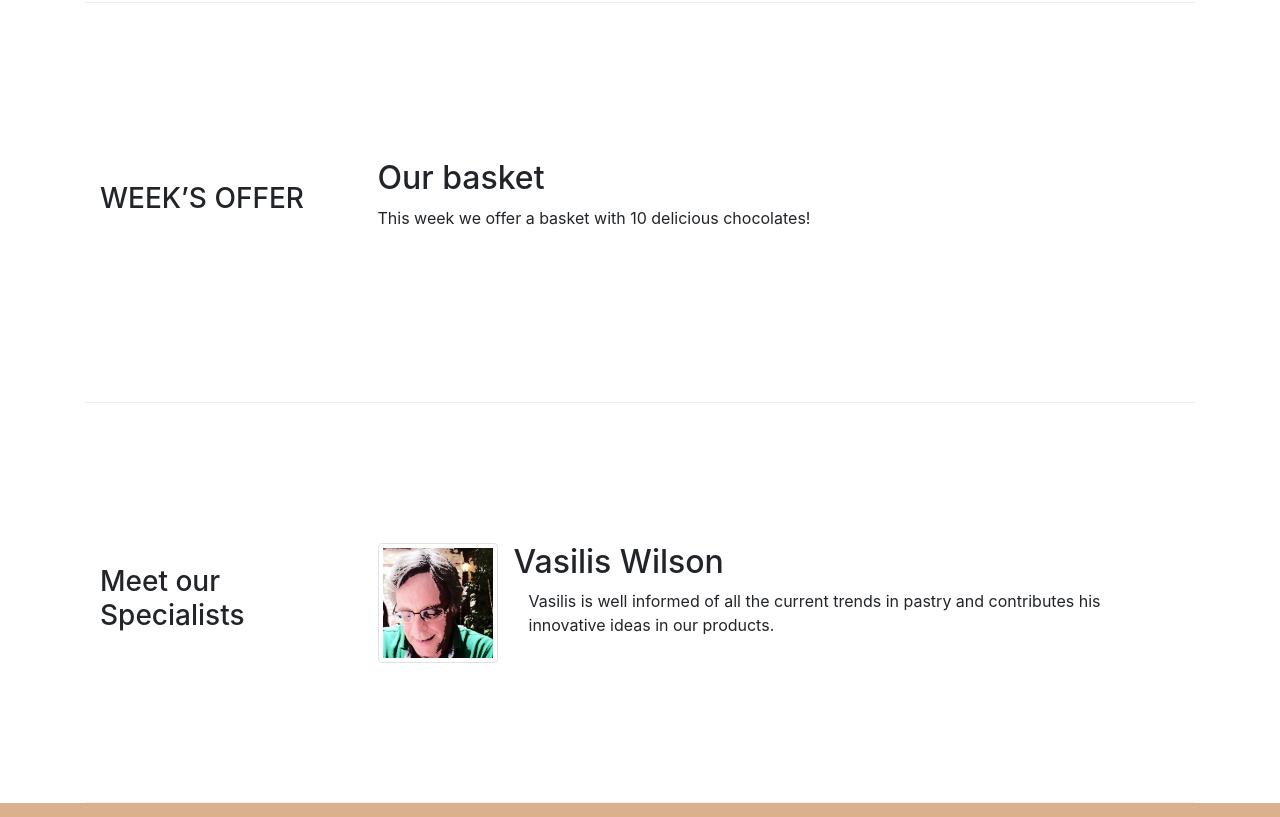
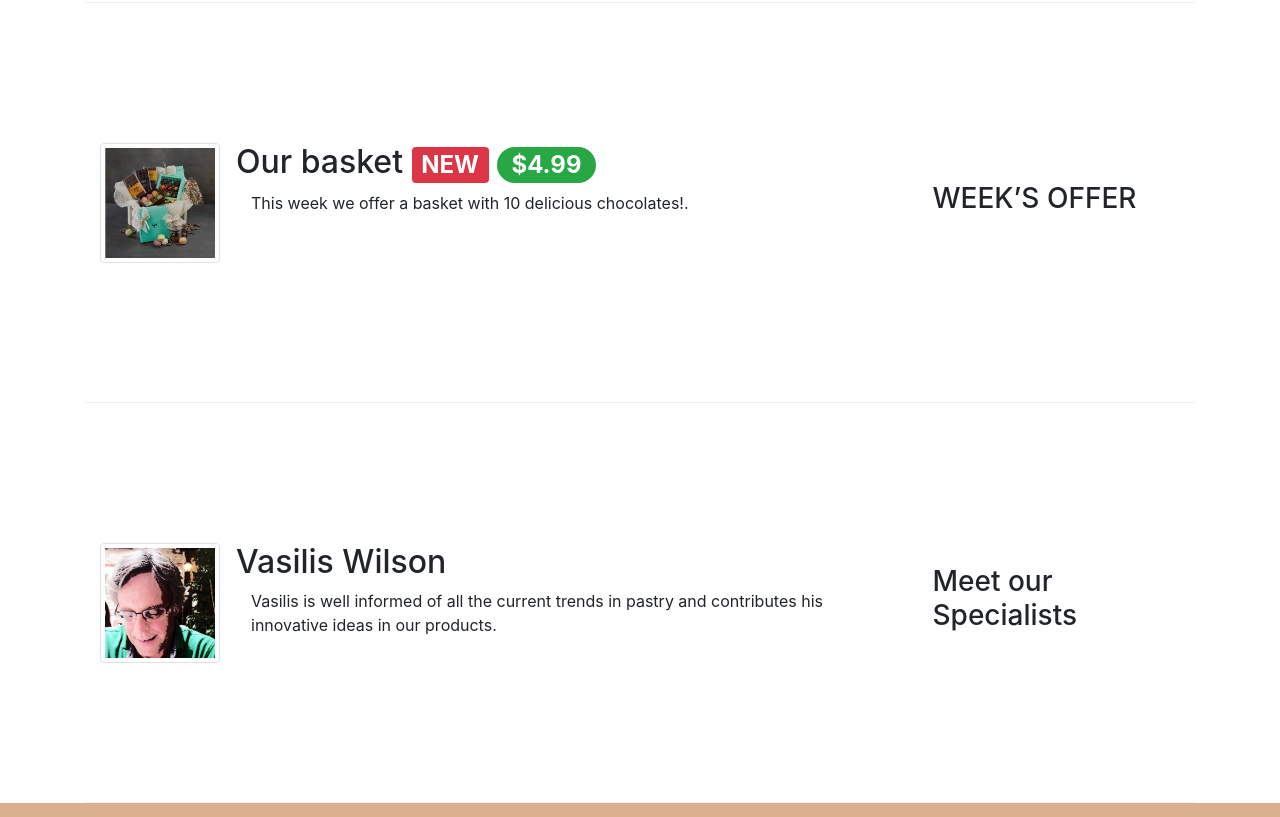
Before and after one commit to sdroggitis/lechocolat, a plain HTML site: page index.html in a window 1280 px wide. Shown: the part 743-1560 px from the top of the page. Drawn offline with nearby package versions, Linux system fonts and the light colour scheme.

Commit message:
Bootstrap Assignment 4 Task

```diff
--- a/index.html
+++ b/index.html
@@ -39,7 +39,8 @@
                         <a class="nav-link" href="#"><span class="fa fa-list fa-lg"></span> Menu</a>
                     </li>
                     <li class="nav-item">
-                        <a class="nav-link" href="./contactus.html"><span class="fa fa-address-card fa-lg"></span> Contact</a>
+                        <a class="nav-link" href="./contactus.html"><span class="fa fa-address-card fa-lg"></span>
+                            Contact</a>
                     </li>
                 </ul>
             </div>
@@ -63,14 +64,13 @@
 
 
     <div class="container">
-        <div class="row flex-row-reserve row-content align-items-center">
+        <div class="row flex-row-reverse row-content align-items-center">
             <div class="col-sm-4 col-md-3">
                 <h3>Our famous chocolates</h3>
             </div>
             <div class="col-sm col-md">
                 <div class="media">
-                    <img class="d-flex mr-3 img-thumbnail align-self-center" src="images/dark85.jpg"
-                        alt="85% DARK CHOCOLATE">
+                    <img src="images/dark85.jpg" class="d-flex mr-3 img-thumbnail align-self-center">
                     <div class="media-body">
                         <h2 class="mt-0">85% DARK CHOCOLATE
                             <span class="badge badge-danger">HOT</span>
@@ -83,18 +83,26 @@
             </div>
         </div>
 
-
-        <div class="row row-content align-items-center">
+        <div class="row flex-row-reverse row-content align-items-center">
             <div class="col-sm-4 col-md-3">
                 <h3>WEEK’S OFFER</h3>
             </div>
             <div class="col-sm col-md">
-                <h2>Our basket</h2>
-                <p>This week we offer a basket with 10 delicious chocolates! </p>
+                <div class="media">
+                    <img class="d-flex mr-3 img-thumbnail align-self-center" src="images/promotion.jpg" alt="promotion">
+                    <div class="media-body">
+                        <h2>Our basket
+                            <span class="badge badge-danger">NEW</span>
+                            <span class="badge badge-pill badge-success">$4.99</span></h2>
+                        <p class="col d-none d-md-block">This week we offer a basket with 10 delicious chocolates!.</p>
+                    </div>
+                </div>
             </div>
         </div>
 
-        <div class="row flex-row-reserve row-content align-items-center">
+
+
+        <div class="row flex-row-reverse row-content align-items-center">
             <div class="col-sm-4 col-md-3">
                 <h3>Meet our Specialists</h3>
             </div>
```
